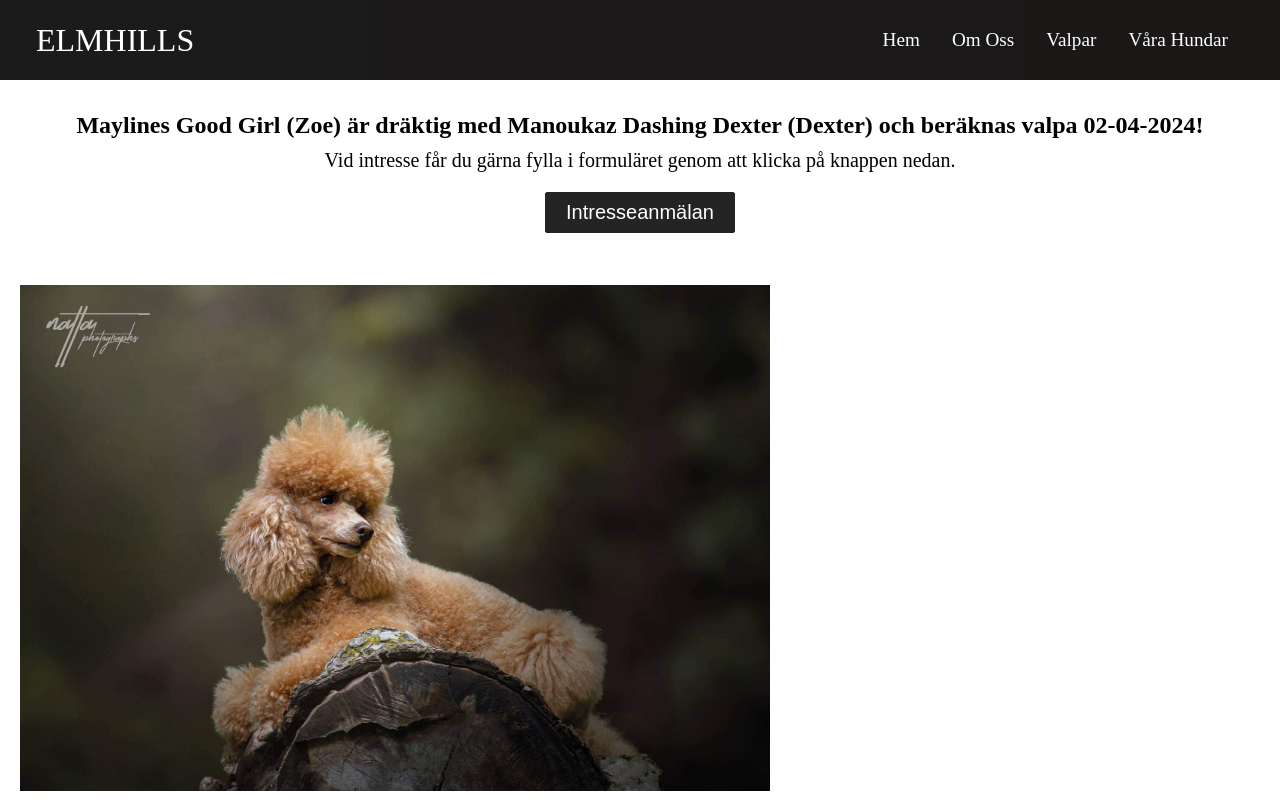
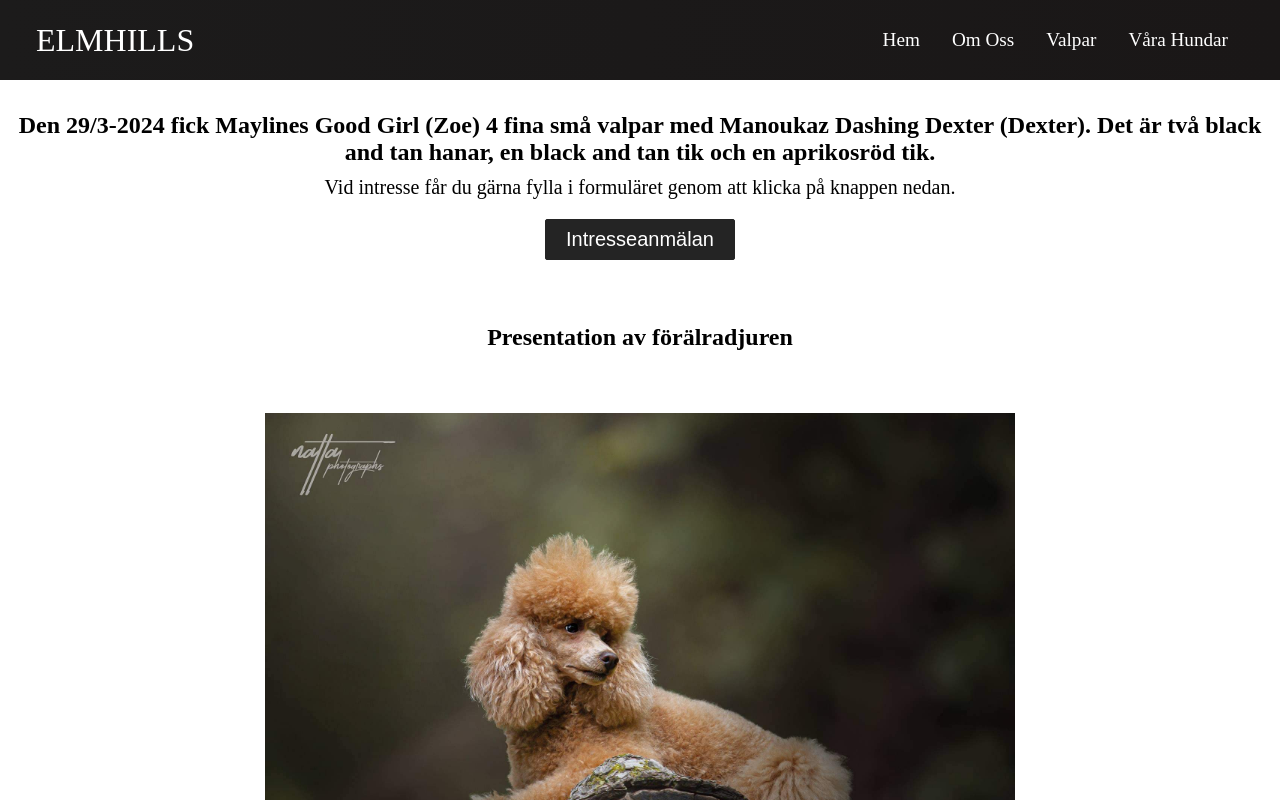
Before and after one commit to LinusWallin/Elmhills-Web-App-project, a React (Create React App) app: page /valpar in a window 1280 px wide. Shown: the top 800 px of the page. Built offline with nearby package versions, Linux system fonts and the light colour scheme.

Commit message:
feat: adds updated info about puppies

```diff
--- a/src/App.css
+++ b/src/App.css
@@ -46,6 +46,8 @@
 }
 
 .text-container {
+    display: flex;
+    flex-direction: column;
     padding: 2rem 0 2rem 0;
     align-items: center;
     text-align: center;
--- a/src/components/Card.css
+++ b/src/components/Card.css
@@ -16,6 +16,7 @@
   display: flex;
   flex-wrap: wrap;
   padding: 0;
+  justify-content: center;
   list-style: none;
 }
 
--- a/src/components/pages/Puppies.js
+++ b/src/components/pages/Puppies.js
@@ -9,8 +9,9 @@ function Puppies() {
     <>
       <div className='text-container'>
         <p className='rubric-1'>
-          Maylines Good Girl (Zoe) är dräktig med Manoukaz Dashing
-          Dexter (Dexter) och beräknas valpa 02-04-2024!
+          Den 29/3-2024 fick Maylines Good Girl (Zoe) 4 fina små valpar med
+          Manoukaz Dashing Dexter (Dexter). Det är två black and tan hanar,
+          en black and tan tik och en aprikosröd tik.
         </p>
         <p className='rubric-2'>
           Vid intresse får du gärna fylla i formuläret genom att klicka
@@ -26,6 +27,11 @@ function Puppies() {
           </Button>
         </a>
       </div>
+      <div className='text-container'>
+        <p className='rubric-1'>
+          Presentation av förälradjuren
+        </p>
+      </div>
       <Parents/>
       <Footer/>
     </>
```
